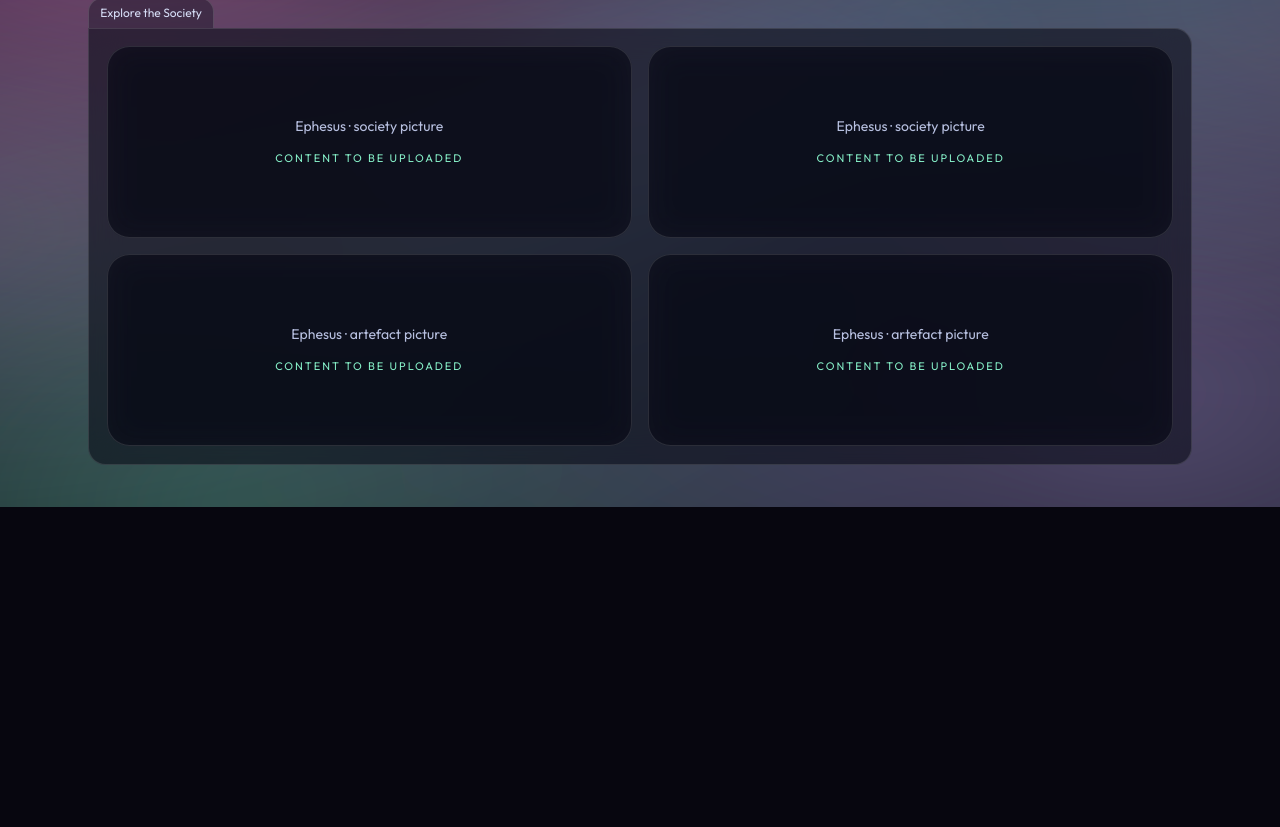
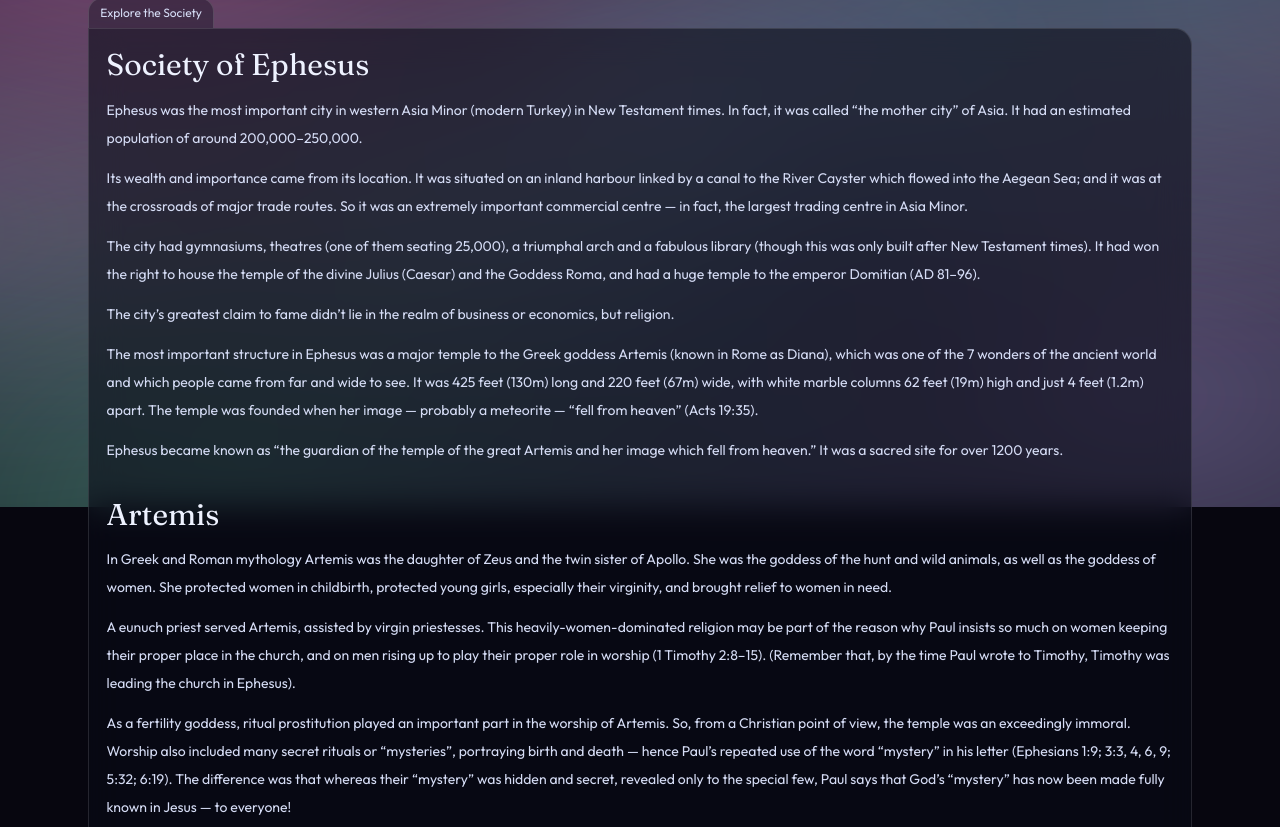
Before and after one commit to r3s0lv343vr/Bible-Prophecy-Website, a Next.js app: page /study/churches/ephesus in a window 1280 px wide. Shown: the part 293-1120 px from the top of the page. Before the commit the page ends 800 px from the top, so only its background shows below. Built offline with nearby package versions, Linux system fonts and the light colour scheme.

Commit message:
Add the supplied Society of Ephesus and Artemis text to the Ephesus society tab.
Leave the other churches as empty slots and keep the picture and artefact placeholders in place.

Co-authored-by: r3s0lv343vr <r3s0lv343vr@users.noreply.github.com>

```diff
--- a/src/components/church-study.tsx
+++ b/src/components/church-study.tsx
@@ -5,6 +5,7 @@ import { ContentSlot } from "@/components/content-slot";
 import { CommendationsRebukesShell } from "@/components/commendations-rebukes-shell";
 import { StudyTabs } from "@/components/study-tabs";
 import { churchTabs, type ChurchRecord } from "@/content/churches";
+import { churchSocieties, type SocietySection } from "@/content/church-societies";
 
 export function ChurchStudy({ church }: { church: ChurchRecord }) {
   return (
@@ -27,12 +28,16 @@ function ChurchTabBody({
   church: ChurchRecord;
 }) {
   if (tabId === "society") {
+    const society = churchSocieties[church.id];
     return (
-      <div className="grid gap-4 md:grid-cols-2">
-        <ContentSlot kind="image" label={`${church.name} · society picture`} />
-        <ContentSlot kind="image" label={`${church.name} · society picture`} />
-        <ContentSlot kind="image" label={`${church.name} · artefact picture`} />
-        <ContentSlot kind="image" label={`${church.name} · artefact picture`} />
+      <div className="grid gap-6">
+        {society ? <SocietyArticle sections={society} /> : null}
+        <div className="grid gap-4 md:grid-cols-2">
+          <ContentSlot kind="image" label={`${church.name} · society picture`} />
+          <ContentSlot kind="image" label={`${church.name} · society picture`} />
+          <ContentSlot kind="image" label={`${church.name} · artefact picture`} />
+          <ContentSlot kind="image" label={`${church.name} · artefact picture`} />
+        </div>
       </div>
     );
   }
@@ -57,6 +62,25 @@ function ChurchTabBody({
   }
 
   return <ContentSlot label={`${church.name} · ${labelFor(tabId)}`} />;
+}
+
+function SocietyArticle({ sections }: { sections: SocietySection[] }) {
+  return (
+    <div className="space-y-8">
+      {sections.map((section) => (
+        <section key={section.title}>
+          <h2 className="font-display text-2xl leading-tight text-[#eef2ff] sm:text-3xl">
+            {section.title}
+          </h2>
+          {section.paragraphs.map((paragraph) => (
+            <p key={paragraph} className="mt-3 text-sm leading-7 text-[#d5dcf5]">
+              {paragraph}
+            </p>
+          ))}
+        </section>
+      ))}
+    </div>
+  );
 }
 
 function labelFor(tabId: string) {
--- /dev/null
+++ b/src/content/church-societies.ts
@@ -0,0 +1,32 @@
+import type { ChurchId } from "@/content/churches";
+
+export type SocietySection = {
+  title: string;
+  paragraphs: string[];
+};
+
+export const churchSocieties: Partial<Record<ChurchId, SocietySection[]>> = {
+  ephesus: [
+    {
+      title: "Society of Ephesus",
+      paragraphs: [
+        "Ephesus was the most important city in western Asia Minor (modern Turkey) in New Testament times. In fact, it was called “the mother city” of Asia. It had an estimated population of around 200,000–250,000.",
+        "Its wealth and importance came from its location. It was situated on an inland harbour linked by a canal to the River Cayster which flowed into the Aegean Sea; and it was at the crossroads of major trade routes. So it was an extremely important commercial centre — in fact, the largest trading centre in Asia Minor.",
+        "The city had gymnasiums, theatres (one of them seating 25,000), a triumphal arch and a fabulous library (though this was only built after New Testament times). It had won the right to house the temple of the divine Julius (Caesar) and the Goddess Roma, and had a huge temple to the emperor Domitian (AD 81–96).",
+        "The city’s greatest claim to fame didn’t lie in the realm of business or economics, but religion.",
+        "The most important structure in Ephesus was a major temple to the Greek goddess Artemis (known in Rome as Diana), which was one of the 7 wonders of the ancient world and which people came from far and wide to see. It was 425 feet (130m) long and 220 feet (67m) wide, with white marble columns 62 feet (19m) high and just 4 feet (1.2m) apart. The temple was founded when her image — probably a meteorite — “fell from heaven” (Acts 19:35).",
+        "Ephesus became known as “the guardian of the temple of the great Artemis and her image which fell from heaven.” It was a sacred site for over 1200 years.",
+      ],
+    },
+    {
+      title: "Artemis",
+      paragraphs: [
+        "In Greek and Roman mythology Artemis was the daughter of Zeus and the twin sister of Apollo. She was the goddess of the hunt and wild animals, as well as the goddess of women. She protected women in childbirth, protected young girls, especially their virginity, and brought relief to women in need.",
+        "A eunuch priest served Artemis, assisted by virgin priestesses. This heavily-women-dominated religion may be part of the reason why Paul insists so much on women keeping their proper place in the church, and on men rising up to play their proper role in worship (1 Timothy 2:8–15). (Remember that, by the time Paul wrote to Timothy, Timothy was leading the church in Ephesus).",
+        "As a fertility goddess, ritual prostitution played an important part in the worship of Artemis. So, from a Christian point of view, the temple was an exceedingly immoral. Worship also included many secret rituals or “mysteries”, portraying birth and death — hence Paul’s repeated use of the word “mystery” in his letter (Ephesians 1:9; 3:3, 4, 6, 9; 5:32; 6:19). The difference was that whereas their “mystery” was hidden and secret, revealed only to the special few, Paul says that God’s “mystery” has now been made fully known in Jesus — to everyone!",
+        "But the temple wasn’t just about religion; it was also about business — big business! There was a guild of silversmiths who made little silver shrines and copies of the stone that fell from heaven.",
+        "Her temple served as the city’s main bank, and thousands of temple servants were entrusted with looking after the fortunes that people entrusted to them. Artemis’ image was also on their coins, and festivals and games held in her honour. So to challenge Artemis, like Paul did, was to challenge the whole social and economic order. But that is what the gospel is meant to do!",
+      ],
+    },
+  ],
+};
```
